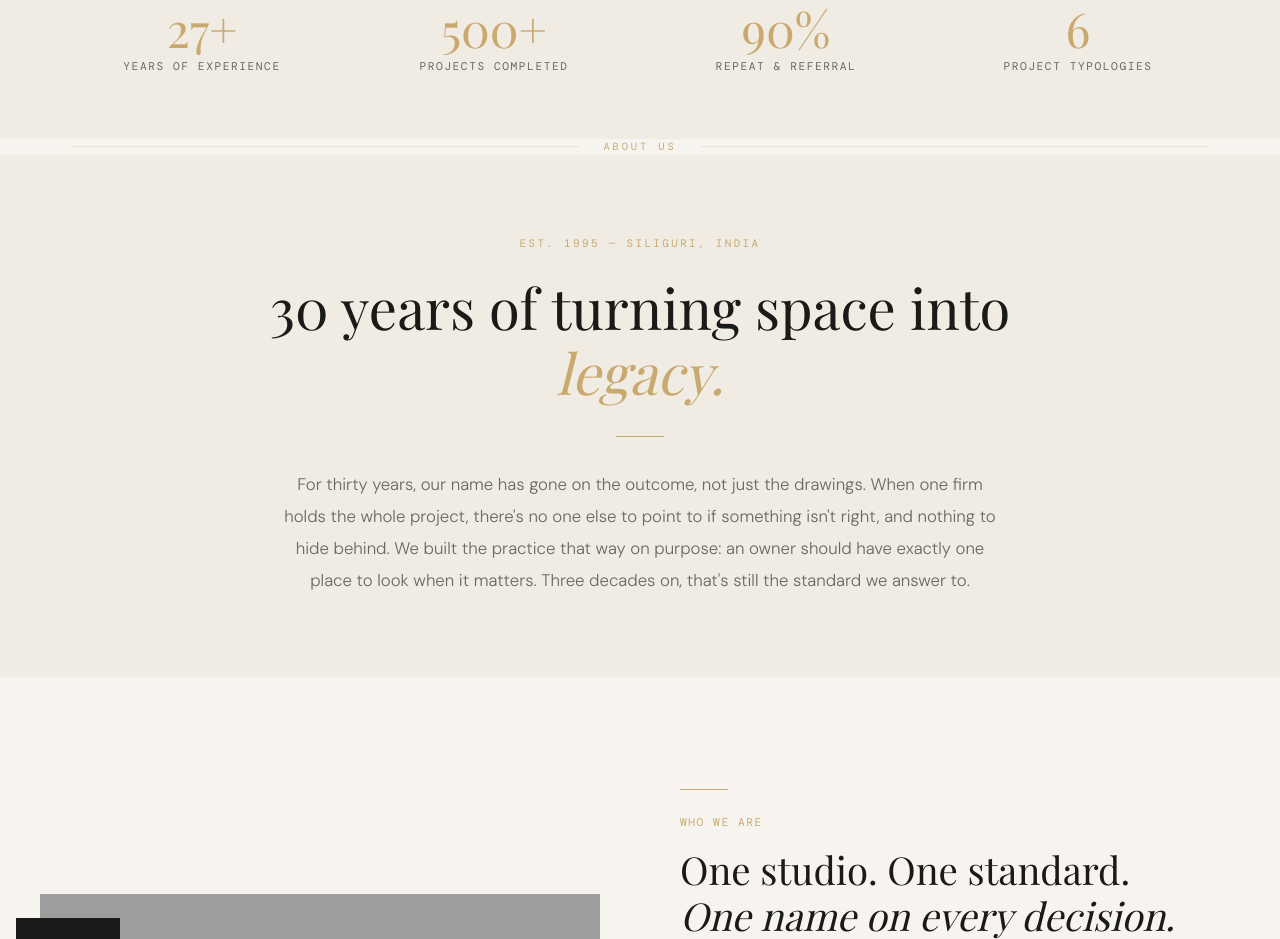
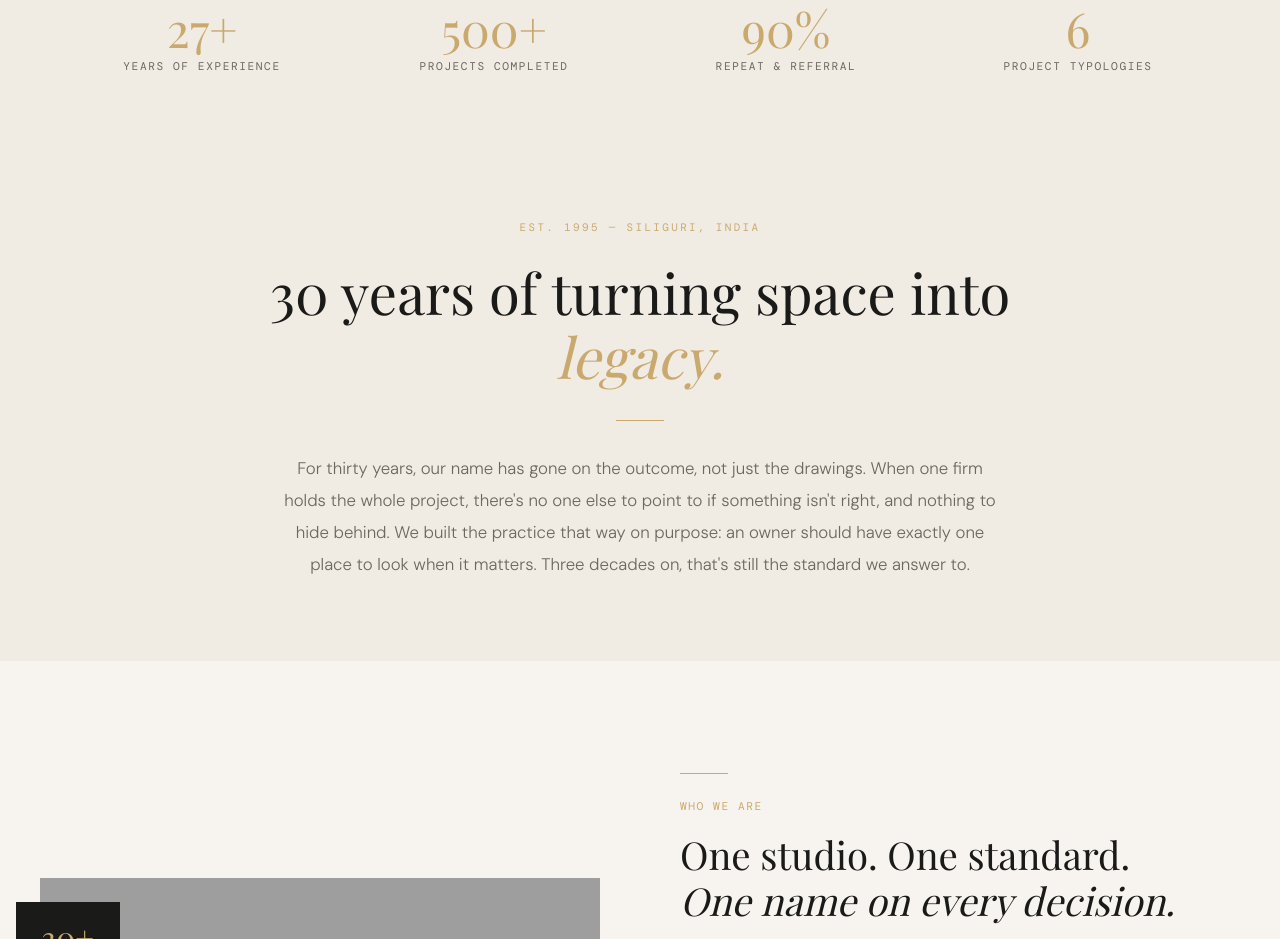
Before and after one commit to ShreyaSinghal12/rsd-website, a React (Vite) app: page / in a window 1280 px wide. Shown: the part 860-1799 px from the top of the page. Built offline with nearby package versions, Linux system fonts and the light colour scheme; grey boxes are pictures that could not be loaded; a web font is replaced by a local one.

Commit message:
Remove sectin divider about us

```diff
--- a/src/pages/Home.jsx
+++ b/src/pages/Home.jsx
@@ -263,8 +263,7 @@ export default function Home() {
                 </div>
             </section>
 
-            {/* ── SECTION DIVIDER ── */}
-            <SectionDivider label="About Us" />
+
 
             {/* ── ABOUT ── */}
             <section id="about" style={{ background: S.offwhite }}>
```
